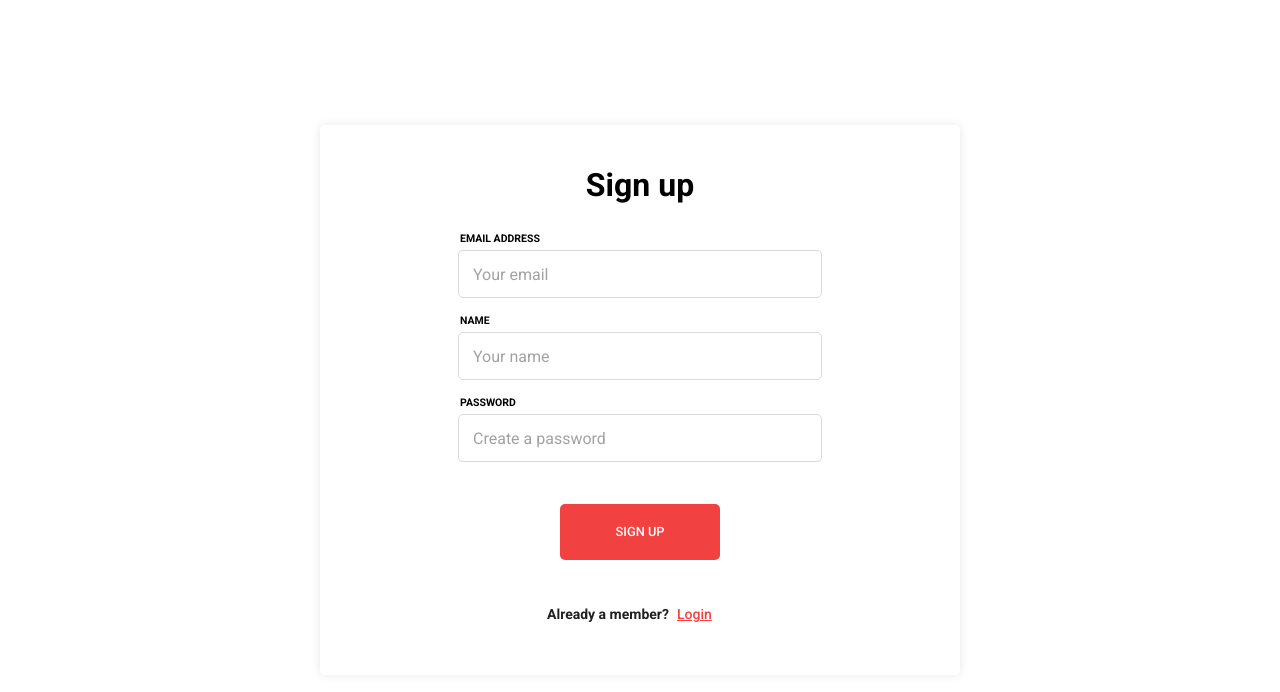
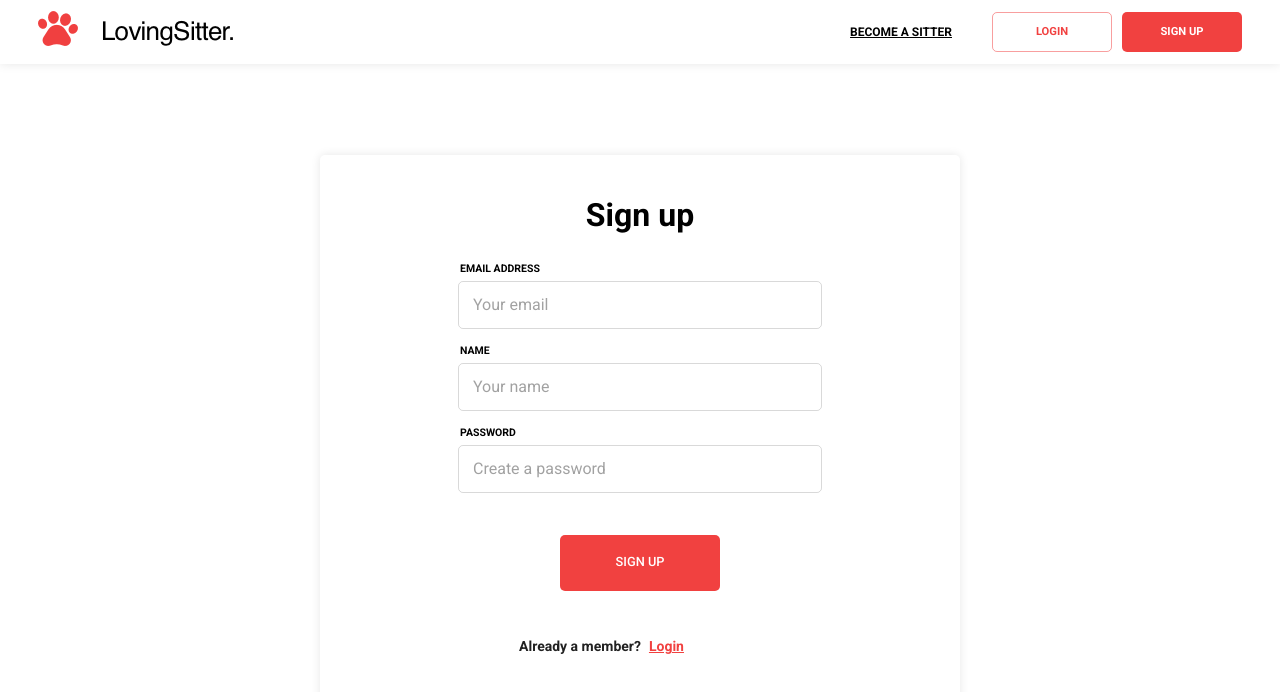
Before and after one commit to Habib-Ahmad/fun-kickoff-project, a React (Create React App) app in the folder client/: page /signup in a window 1280 px wide. Shown: the top 692 px of the page. Built offline with nearby package versions, Linux system fonts and the light colour scheme; no server answers.

Commit message:
dashboard skeleton complete

```diff
--- a/client/src/components/Navbar/Navbar.tsx
+++ b/client/src/components/Navbar/Navbar.tsx
@@ -4,19 +4,26 @@ import {
   AppBar,
   Toolbar,
   IconButton,
-  Typography,
   Menu,
   MenuItem,
   ListItemIcon,
   ListItemText,
   Divider,
+  Box,
+  Button,
+  Avatar,
 } from '@mui/material';
-import { Menu as MenuIcon, AccountCircle } from '@mui/icons-material';
+import useStyles from './useStyles';
 import { Person as ProfileIcon, Logout as LogoutIcon, Settings as SettingsIcon } from '@mui/icons-material';
+import Logo from '../../Images/logo.png';
+import ProfilePhoto from '../../Images/68f55f7799df6c8078a874cfe0a61a5e6e9e1687.png';
+import { Link, useHistory } from 'react-router-dom';
 
 const Navbar: React.FC = () => {
   const [anchorEl, setAnchorEl] = useState<null | HTMLElement>(null);
   const { loggedInUser, logout } = useAuth();
+  const classes = useStyles();
+  const history = useHistory();
 
   const open = Boolean(anchorEl);
 
@@ -34,25 +41,22 @@ const Navbar: React.FC = () => {
   };
 
   return (
-    <AppBar position="static">
+    <AppBar position="sticky" color="primary">
       <Toolbar>
-        <IconButton size="large" edge="start" color="inherit" aria-label="menu" sx={{ mr: 2 }}>
-          <MenuIcon />
-        </IconButton>
-        <Typography variant="h6" component="div" sx={{ flexGrow: 1 }}>
-          My App
-        </Typography>
-        {loggedInUser && (
+        <Box sx={{ flex: '1', cursor: 'pointer' }}>
+          <img src={Logo} alt="Pet Sitter" />
+        </Box>
+
+        {loggedInUser ? (
           <>
             <IconButton
-              size="large"
+              size="small"
               aria-label="account of current user"
               aria-controls="menu-appbar"
               aria-haspopup="true"
               onClick={handleMenuOpen}
-              color="inherit"
             >
-              <AccountCircle />
+              <Avatar src={ProfilePhoto} />
             </IconButton>
             <Menu
               id="menu-appbar"
@@ -90,6 +94,24 @@ const Navbar: React.FC = () => {
               </MenuItem>
             </Menu>
           </>
+        ) : (
+          <>
+            <Box sx={{ display: 'flex', alignItems: 'center' }}>
+              <Link to={'/signup'} className={classes.linkButton}>
+                BECOME A SITTER
+              </Link>
+
+              <Button variant="outlined" size="medium" onClick={() => history.push('/login')}>
+                Login
+              </Button>
+
+              <Box width={10} />
+
+              <Button variant="contained" size="medium" onClick={() => history.push('/signup')}>
+                Sign up
+              </Button>
+            </Box>
+          </>
         )}
       </Toolbar>
     </AppBar>
--- /dev/null
+++ b/client/src/components/Navbar/useStyles.ts
@@ -0,0 +1,17 @@
+import { Theme } from '@mui/material/styles';
+import { makeStyles } from '@mui/styles';
+
+const useStyles = makeStyles((theme: Theme) => ({
+  linkButton: {
+    color: theme.palette.secondary.main,
+    marginRight: 40,
+    fontSize: 12,
+    fontWeight: 'bold',
+
+    '&:hover': {
+      color: theme.palette.secondary.light,
+    },
+  },
+}));
+
+export default useStyles;
--- a/client/src/pages/Login/Login.tsx
+++ b/client/src/pages/Login/Login.tsx
@@ -8,6 +8,7 @@ import LoginForm from './LoginForm/LoginForm';
 import AuthHeader from '../../components/AuthHeader/AuthHeader';
 import { useAuth } from '../../context/useAuthContext';
 import { useSnackBar } from '../../context/useSnackbarContext';
+import { Navbar } from '../../components/Navbar/Navbar';
 
 export default function Login(): JSX.Element {
   const classes = useStyles();
@@ -35,6 +36,8 @@ export default function Login(): JSX.Element {
   };
 
   return (
+    <>
+      <Navbar />
       <Grid container component="main" className={classes.root}>
         <Grid item xs={12} sm={8} md={6} className={classes.item}>
           <Box minHeight={{ xs: '100vh', sm: '100%' }} className={classes.authWrapper}>
@@ -52,5 +55,6 @@ export default function Login(): JSX.Element {
           </Box>
         </Grid>
       </Grid>
+    </>
   );
 }
--- a/client/src/pages/Login/LoginForm/LoginForm.tsx
+++ b/client/src/pages/Login/LoginForm/LoginForm.tsx
@@ -87,7 +87,7 @@ export default function Login({ handleSubmit }: Props): JSX.Element {
             onChange={handleChange}
           />
           <Box textAlign="center" marginTop={5}>
-            <Button type="submit" variant="contained">
+            <Button type="submit" variant="contained" size="large">
               {isSubmitting ? <CircularProgress style={{ color: 'white' }} /> : 'Login'}
             </Button>
           </Box>
--- a/client/src/pages/Login/useStyles.ts
+++ b/client/src/pages/Login/useStyles.ts
@@ -3,7 +3,7 @@ import { makeStyles } from '@mui/styles';
 
 const useStyles = makeStyles((theme: Theme) => ({
   root: {
-    minHeight: '100vh',
+    minHeight: 'calc(100vh - 64px)',
     justifyContent: 'center',
     alignItems: 'center',
   },
--- a/client/src/pages/SignUp/SignUp.tsx
+++ b/client/src/pages/SignUp/SignUp.tsx
@@ -8,6 +8,7 @@ import SignUpForm from './SignUpForm/SignUpForm';
 import AuthHeader from '../../components/AuthHeader/AuthHeader';
 import { useAuth } from '../../context/useAuthContext';
 import { useSnackBar } from '../../context/useSnackbarContext';
+import { Navbar } from '../../components/Navbar/Navbar';
 
 export default function Register(): JSX.Element {
   const classes = useStyles();
@@ -36,6 +37,8 @@ export default function Register(): JSX.Element {
   };
 
   return (
+    <>
+      <Navbar />
       <Grid container component="main" className={classes.root}>
         <Grid item xs={12} sm={8} md={6} className={classes.item}>
           <Box minHeight={{ xs: '100vh', sm: '100%' }} className={classes.authWrapper}>
@@ -53,5 +56,6 @@ export default function Register(): JSX.Element {
           </Box>
         </Grid>
       </Grid>
+    </>
   );
 }
--- a/client/src/pages/SignUp/SignUpForm/SignUpForm.tsx
+++ b/client/src/pages/SignUp/SignUpForm/SignUpForm.tsx
@@ -107,7 +107,7 @@ const SignUpForm = ({ handleSubmit }: Props): JSX.Element => {
           />
 
           <Box textAlign="center" marginTop={4}>
-            <Button type="submit" variant="contained">
+            <Button type="submit" variant="contained" size="large">
               {isSubmitting ? <CircularProgress style={{ color: 'white' }} /> : 'Sign up'}
             </Button>
           </Box>
--- a/client/src/pages/SignUp/useStyles.ts
+++ b/client/src/pages/SignUp/useStyles.ts
@@ -3,7 +3,7 @@ import { makeStyles } from '@mui/styles';
 
 const useStyles = makeStyles((theme: Theme) => ({
   root: {
-    minHeight: '100vh',
+    minHeight: 'calc(100vh - 64px)',
     justifyContent: 'center',
     alignItems: 'center',
   },
--- a/client/src/themes/theme.ts
+++ b/client/src/themes/theme.ts
@@ -29,9 +29,22 @@ export const theme = createTheme({
   spacing: 6,
 
   components: {
+    MuiAppBar: {
+      styleOverrides: {
+        root: {
+          boxShadow: '0 0 10px rgba(0,0,0,0.1)',
+          paddingLeft: 20,
+          paddingRight: 20,
+        },
+        colorPrimary: {
+          backgroundColor: '#fff',
+        },
+      },
+    },
+
     MuiButton: {
       styleOverrides: {
-        contained: {
+        containedSizeLarge: {
           backgroundColor: '#f14140',
           boxShadow: 'none',
           width: 160,
@@ -39,6 +52,16 @@ export const theme = createTheme({
           fontSize: '.8rem',
           textTransform: 'uppercase',
           fontWeight: 500,
+        },
+        sizeMedium: {
+          boxShadow: 'none',
+          width: 120,
+          height: 40,
+          fontSize: '.7rem',
+          fontWeight: 600,
+          '&:hover': {
+            boxShadow: 'none',
+          },
         },
       },
     },
```
Also changed, not shown: client/src/Images/logo.png (added). Lines whose indentation alone changed are shown as unchanged.
